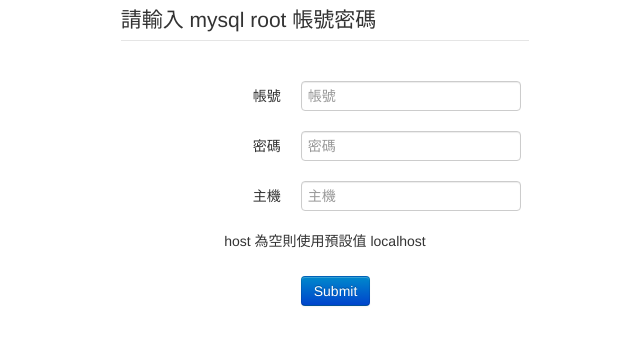
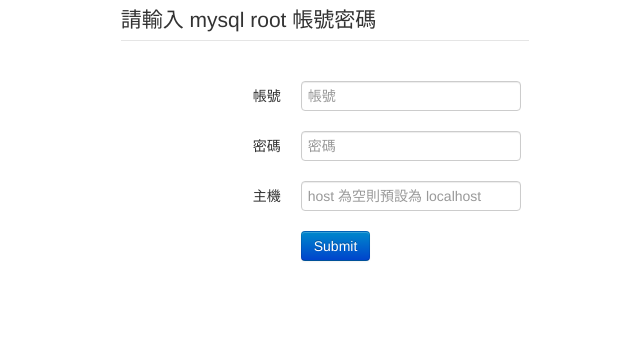
Before and after one commit to s884812/TagExpert, a PHP site: page /install.php in a window 1280 px wide. Shown: the top 345 px of the page, without its empty margins (315-955 px from the left). Run offline with PHP 8.4, Linux system fonts and the light colour scheme.

Commit message:
change placeholer

```diff
--- a/install.php
+++ b/install.php
@@ -29,11 +29,8 @@
         echo '                </div>' . "\n";
         echo '                <div class="control-group">' . "\n";
         echo '                    <label class="control-label" for="host"> 主機 </label>' . "\n";
-        echo '                    <div class="controls"><input type="text" name="host" placeholder="主機"></div>' . "\n";
+        echo '                    <div class="controls"><input type="text" name="host" placeholder="host 為空則預設為 localhost"></div>' . "\n";
         echo '                </div>' . "\n";
-        echo '                <div class="control-group">';
-        echo '                    <label id="msg"> host 為空則使用預設值 localhost </label>';
-        echo '                </div>';
         echo '                <div class="control-group">';
         echo '                    <div class="controls"><input type="submit" class="btn btn-primary"></div>' . "\n";
         echo '                </div>';
--- a/js/apps/index/index.js
+++ b/js/apps/index/index.js
@@ -2,6 +2,7 @@
     this.initialize = function() {
         $('#btnRegister').bind('click', showRegister);
         $('#btnSubmitReg').bind('click', checkNotNul);
+        $('#account').bind('blur', isAcctReuse);
         $('.alignment .btn').click(chooseSex);
     };
 
--- a/js/apps/login/login.js
+++ b/js/apps/login/login.js
@@ -8,7 +8,7 @@
     var acct;
     var GetEncryptPwd = function() {
         var url = 'index.php?act=getEncryptPwd&account=' + $('#account').val();
-            xhr.open('GET', url, false);
+            xhr.open('GET', url);
             xhr.send();
             acct = JSON.parse(xhr.responseText);
     }
--- a/model/account.php
+++ b/model/account.php
@@ -41,7 +41,7 @@
 
     public function isAcctReuse($account)
     {
-        $result = $this->db->query('select user_id form user_profile where account = "' . $account . '" or email="' $account . '"');
+        $result = $this->db->query('select user_id from user_profile where account= ' . $account . '" or email="' . $account . '"');
         $this->db->fetch_array($result);
         if (count($result))
             return true;
```
